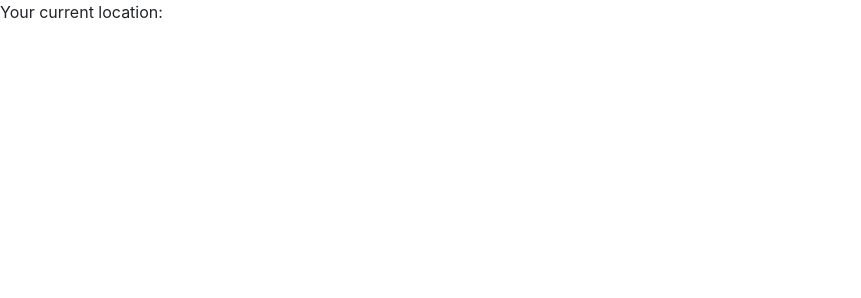
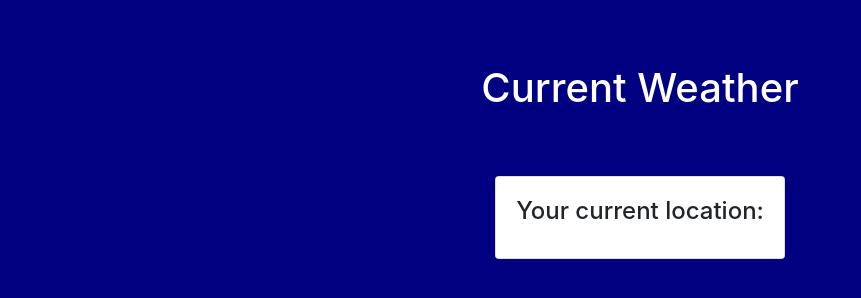
Before and after one commit to NatRavenhill/FreeCodeCamp, a website: page LocalWeather/index.html in a window 1280 px wide. Shown: the whole page, without its empty margins (0-861 px from the left). Drawn offline with nearby package versions, Linux system fonts and the light colour scheme.

Commit message:
Added styling to weather app and nodemon

```diff
--- /dev/null
+++ b/LocalWeather/index.css
@@ -0,0 +1,8 @@
+body {
+    background: navy;
+}
+
+.main-title {
+    margin: 4em;
+    color:white;
+}
--- a/LocalWeather/index.html
+++ b/LocalWeather/index.html
@@ -7,8 +7,11 @@
 
     <!-- Bootstrap CSS -->
     <link rel="stylesheet" href="https://maxcdn.bootstrapcdn.com/bootstrap/4.0.0/css/bootstrap.min.css" integrity="sha384-Gn5384xqQ1aoWXA+058RXPxPg6fy4IWvTNh0E263XmFcJlSAwiGgFAW/dAiS6JXm" crossorigin="anonymous">
-    </head>
-    <body>
+
+    <!-- my CSS -->
+    <link rel="stylesheet" href="./index.css"/>
+</head>
+<body>
            <!-- Optional JavaScript -->
     <!-- jQuery first, then Popper.js, then Bootstrap JS -->
     <script src="https://code.jquery.com/jquery-3.2.1.slim.min.js" integrity="sha384-KJ3o2DKtIkvYIK3UENzmM7KCkRr/rE9/Qpg6aAZGJwFDMVNA/GpGFF93hXpG5KkN" crossorigin="anonymous"></script>
@@ -19,9 +22,22 @@
     <script src="https://ajax.googleapis.com/ajax/libs/jquery/3.3.1/jquery.min.js"></script>
     <script src="./index.js"></script>
 
-        <p> Your current location: </p>
-        <h1 id="locationText"></h1>
-        <div id="weather"></div>
+    <div class="container">
+        <div align="center" class="main-title">
+                    <h1>Current Weather</h1>
+        </div>
+    </div>
 
-    </body>
+    <div class="container d-flex justify-content-center align-items-center">
+        <div class="card">
+          <div class="card-body" align="center" >
+            <h4 class="card-title">Your current location:</h4>
+            <h1 id="locationText"></h1>
+            <div id="weather"></div>
+          </div>
+        </div>
+      </div>
+
+
+</body>
 </html>
--- a/LocalWeather/index.js
+++ b/LocalWeather/index.js
@@ -1,4 +1,5 @@
-window.onload = function(){
+$(document).ready(function(){
+
     if(navigator.geolocation) {
         navigator.geolocation.getCurrentPosition(function(position){
         var lat = Math.round(position.coords.latitude);
@@ -7,20 +8,6 @@ window.onload = function(){
         var dest = 'https://fcc-weather-api.glitch.me/api/current?lat='
         + lat +'&lon=' + long;
 
-        /*
-
-description
-:
-"clear sky"
-icon
-:
-"https://cdn.glitch.com/6e8889e5-7a72-48f0-a061-863548450de5%2F01n.png?1499366020783"
-id
-:
-800
-main
-:
-"Clear"*/
         $.getJSON(dest, function(json){
             console.log(json);
             var weather = "";
@@ -36,4 +23,4 @@ main
         });
       });
     }
-};
+});
--- a/package.json
+++ b/package.json
@@ -4,7 +4,8 @@
   "description": "",
   "main": "server.js",
   "scripts": {
-    "start": "babel-node server.js"
+    "babel-node": "babel-node server.js",
+    "start": "nodemon --exec npm run babel-node -- ./index.js"
   },
   "repository": {
     "type": "git",
@@ -21,5 +22,8 @@
     "babel-preset-env": "^1.6.1",
     "express": "^4.16.2",
     "open": "0.0.5"
+  },
+  "dependencies": {
+    "nodemon": "^1.17.4"
   }
 }
```
Also changed, not shown: 1 other file.
